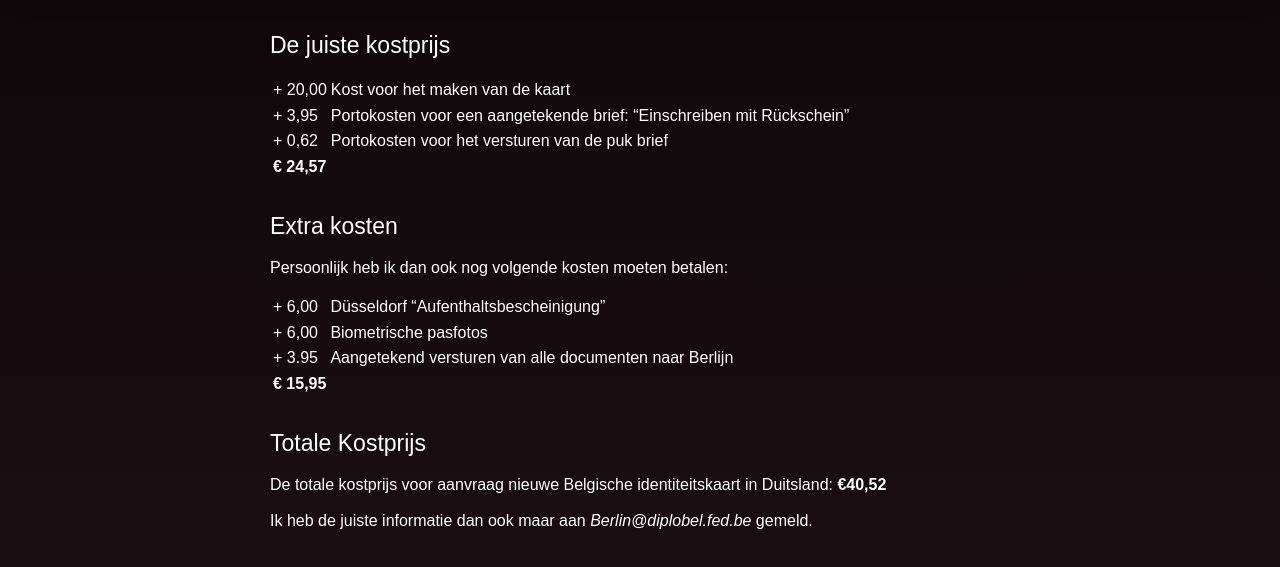
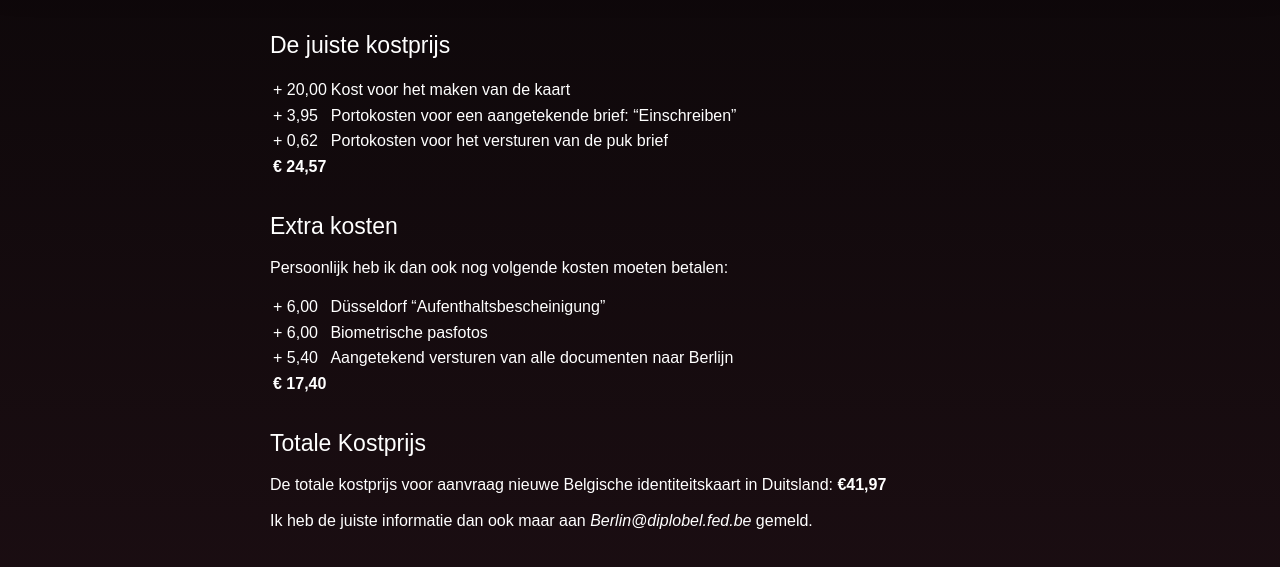
Before and after one commit to johanbove/johanbove.github.io, a Jekyll site: the page built from _posts/2015-07-23-kostprijs-aanvraag-nieuwe-identiteiskaart-in-duitsland.md, in a window 1280 px wide and 900 px high, scrolled down 505 px. Shown: the part 153-720 px from the top of the window. Built offline with Jekyll 4.4.1, drawn with Linux system fonts in a browser that asks for light colours; comment, search, counter and statistics services are not loaded.

Commit message:
Update post
Corrected to actual price to send the documents to Berlin

```diff
--- a/_posts/2015-07-23-kostprijs-aanvraag-nieuwe-identiteiskaart-in-duitsland.md
+++ b/_posts/2015-07-23-kostprijs-aanvraag-nieuwe-identiteiskaart-in-duitsland.md
@@ -26,7 +26,7 @@ Hieronder een rekensommetje voor de juiste totale kostprijs voor het versturen v
 ### De juiste kostprijs
 
 | + 20,00    | Kost voor het maken van de kaart |
-| + 3,95     | Portokosten voor een aangetekende brief: "Einschreiben mit Rückschein" |
+| + 3,95     | Portokosten voor een aangetekende brief: "Einschreiben" |
 | + 0,62     | Portokosten voor het versturen van de puk brief |
 | **€ 24,57**  | |
 
@@ -36,13 +36,13 @@ Persoonlijk heb ik dan ook nog volgende kosten moeten betalen:
 
 | + 6,00     | Düsseldorf "Aufenthaltsbescheinigung" |
 | + 6,00     | Biometrische pasfotos |
-| + 3.95     | Aangetekend versturen van alle documenten naar Berlijn |
-| **€ 15,95**  | |
+| + 5,40     | Aangetekend versturen van alle documenten naar Berlijn |
+| **€ 17,40**  | |
 
 
 ### Totale Kostprijs
 
-De totale kostprijs voor aanvraag nieuwe Belgische identiteitskaart in Duitsland: **€40,52**
+De totale kostprijs voor aanvraag nieuwe Belgische identiteitskaart in Duitsland: **€41,97**
 
 Ik heb de juiste informatie dan ook maar aan *Berlin@diplobel.fed.be* gemeld.
 
```
